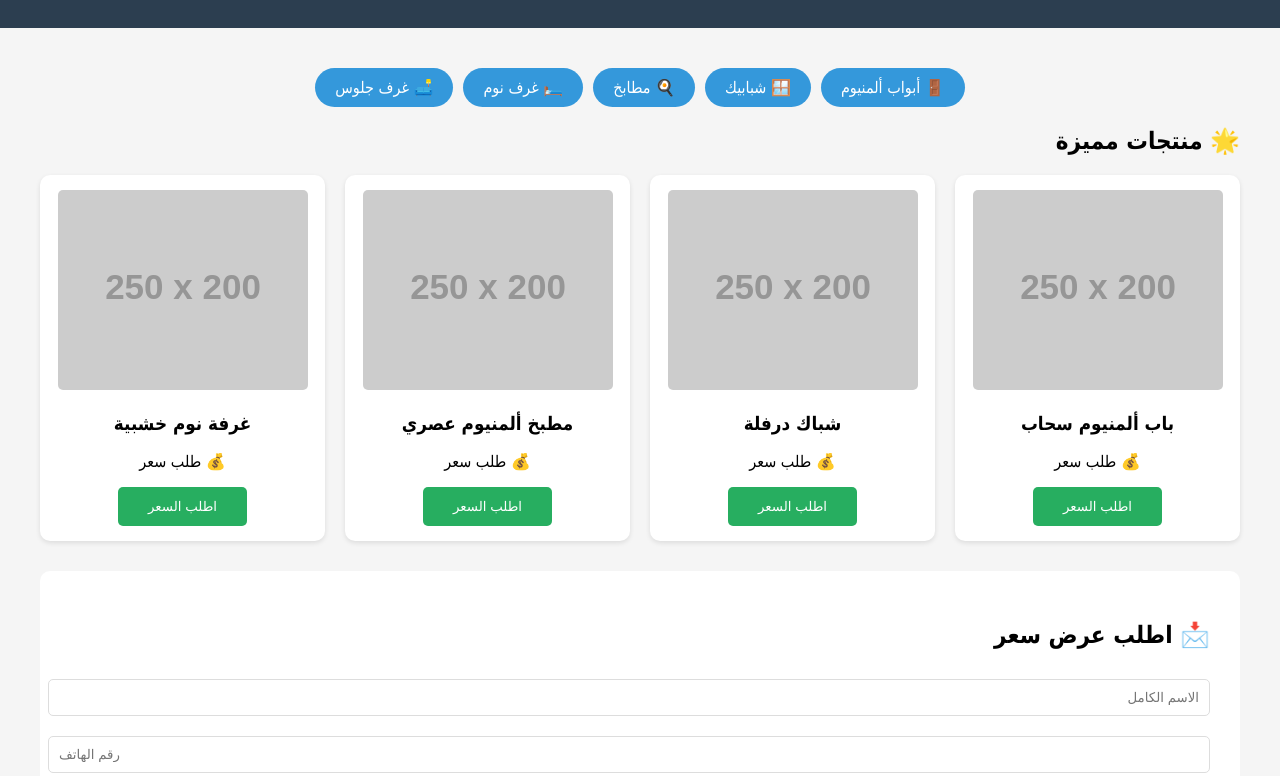
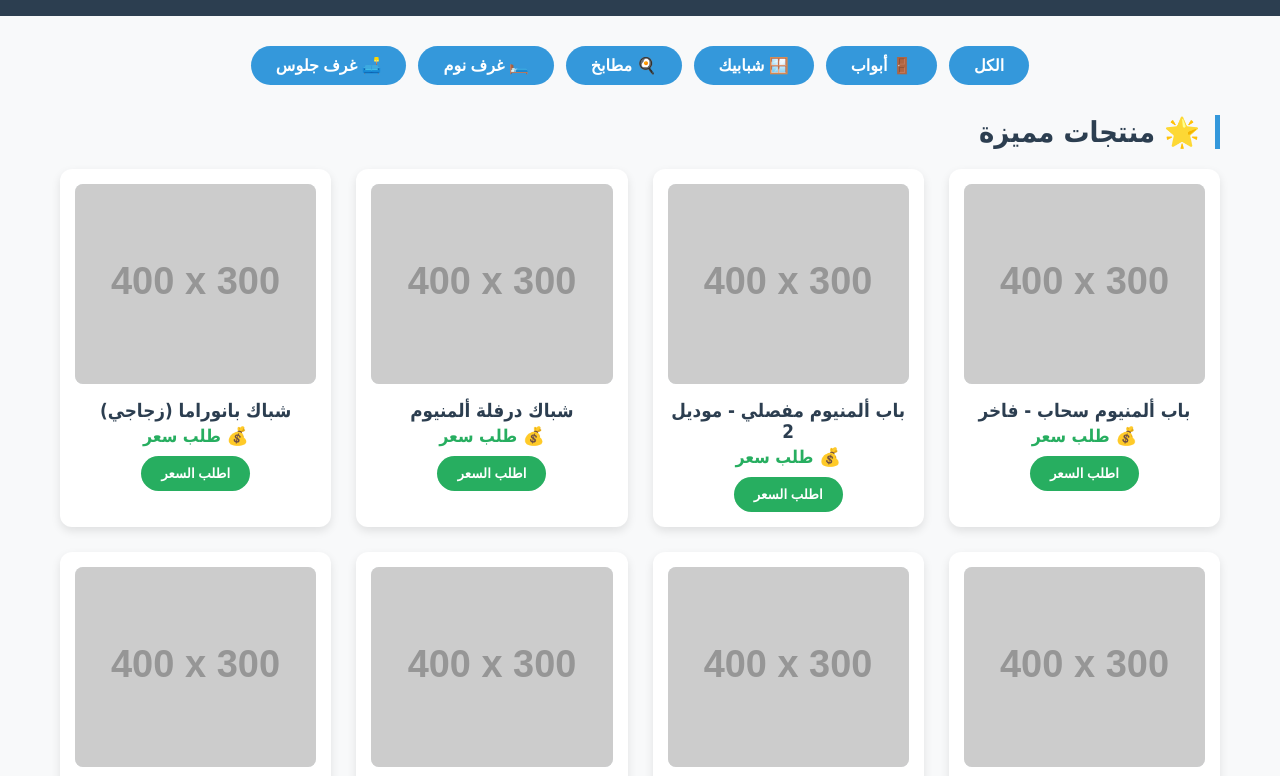
Before and after one commit to hani-hg/Modern-Exhibition, a plain HTML site: page index.html in a window 1280 px wide. Shown: the part 91-867 px from the top of the page. Drawn offline with Linux system fonts and the light colour scheme; placeholder pictures from the web are drawn by us.

Commit message:
Update index.html

```diff
--- a/index.html
+++ b/index.html
@@ -5,31 +5,51 @@
     <meta name="viewport" content="width=device-width, initial-scale=1.0">
     <title>معرض الأثاث العصري</title>
     <style>
-        /* تنسيقات عامة */
-        body { font-family: 'Tahoma', sans-serif; margin: 0; background: #f5f5f5; direction: rtl; }
-        .container { max-width: 1200px; margin: auto; padding: 20px; }
+        * { margin: 0; padding: 0; box-sizing: border-box; }
+        body { font-family: 'Tahoma', Arial, sans-serif; background: #f8f9fa; direction: rtl; }
+        .container { max-width: 1200px; margin: auto; padding: 0 20px; }
 
-        /* الشعار والقائمة */
-        .header { background: #2c3e50; color: white; padding: 15px 0; text-align: center; }
-        .header h1 { margin: 0; font-size: 2em; }
+        /* الهيدر */
+        .header { background: #2c3e50; color: #fff; padding: 20px 0; text-align: center; }
+        .header h1 { font-size: 2.2rem; margin-bottom: 5px; }
+        .header p { font-size: 1.1rem; opacity: 0.8; }
 
-        /* أقسام المنتجات */
-        .categories { display: flex; flex-wrap: wrap; justify-content: center; gap: 10px; margin: 20px 0; }
-        .cat-btn { background: #3498db; color: white; padding: 10px 20px; border-radius: 30px; text-decoration: none; }
+        /* أزرار الأقسام */
+        .categories { display: flex; flex-wrap: wrap; justify-content: center; gap: 12px; margin: 30px 0; }
+        .cat-btn { background: #3498db; color: #fff; padding: 10px 25px; border-radius: 30px; text-decoration: none; font-weight: bold; transition: 0.3s; border: none; cursor: pointer; font-size: 1rem; }
+        .cat-btn:hover { background: #2980b9; transform: scale(1.05); }
 
         /* شبكة المنتجات */
-        .products { display: grid; grid-template-columns: repeat(auto-fill, minmax(250px, 1fr)); gap: 20px; }
-        .product-card { background: white; border-radius: 10px; padding: 15px; text-align: center; box-shadow: 0 2px 5px rgba(0,0,0,0.1); }
-        .product-card img { max-width: 100%; height: 200px; object-fit: cover; border-radius: 5px; }
+        .section-title { font-size: 1.8rem; margin: 30px 0 20px; color: #2c3e50; border-right: 5px solid #3498db; padding-right: 15px; }
+        .products { display: grid; grid-template-columns: repeat(auto-fill, minmax(250px, 1fr)); gap: 25px; }
+        .product-card { background: #fff; border-radius: 12px; padding: 15px; text-align: center; box-shadow: 0 4px 10px rgba(0,0,0,0.1); transition: 0.3s; }
+        .product-card:hover { transform: translateY(-5px); box-shadow: 0 6px 20px rgba(0,0,0,0.15); }
+        .product-card img { width: 100%; height: 200px; object-fit: cover; border-radius: 8px; background: #e9ecef; }
+        .product-card h3 { margin: 12px 0 5px; color: #2c3e50; }
+        .product-card p { color: #27ae60; font-weight: bold; font-size: 1.1rem; }
+        .btn { background: #27ae60; color: #fff; border: none; padding: 10px 20px; border-radius: 30px; cursor: pointer; font-weight: bold; transition: 0.3s; margin-top: 10px; }
+        .btn:hover { background: #219a52; transform: scale(1.02); }
 
         /* نموذج الاتصال */
-        .contact-form { background: white; padding: 30px; border-radius: 10px; margin-top: 30px; }
-        input, textarea { width: 100%; padding: 10px; margin: 10px 0; border: 1px solid #ddd; border-radius: 5px; }
-        .btn { background: #27ae60; color: white; padding: 12px 30px; border: none; border-radius: 5px; cursor: pointer; }
+        .contact-form { background: #fff; padding: 30px; border-radius: 12px; margin: 40px 0; box-shadow: 0 4px 10px rgba(0,0,0,0.1); }
+        .contact-form h2 { margin-bottom: 20px; color: #2c3e50; }
+        .contact-form input, .contact-form textarea { width: 100%; padding: 12px; margin: 8px 0; border: 1px solid #ced4da; border-radius: 8px; font-size: 1rem; }
+        .contact-form button { width: 100%; padding: 14px; font-size: 1.1rem; }
+
+        /* الفوتر */
+        .footer { background: #2c3e50; color: #fff; text-align: center; padding: 20px; margin-top: 30px; }
+        .footer a { color: #3498db; text-decoration: none; }
+
+        /* توافق مع الجوال */
+        @media (max-width: 600px) {
+            .header h1 { font-size: 1.6rem; }
+            .products { grid-template-columns: 1fr; }
+        }
     </style>
 </head>
 <body>
 
+<!-- الهيدر -->
 <div class="header">
     <h1>🛋️ معرض الأثاث العصري</h1>
     <p>أبواب · شبابيك · مطابخ · غرف نوم</p>
@@ -37,25 +57,24 @@
 
 <div class="container">
 
-    <!-- أقسام المنتجات -->
+    <!-- أزرار الأقسام -->
     <div class="categories">
-        <a href="#" class="cat-btn">🚪 أبواب ألمنيوم</a>
-        <a href="#" class="cat-btn">🪟 شبابيك</a>
-        <a href="#" class="cat-btn">🍳 مطابخ</a>
-        <a href="#" class="cat-btn">🛏️ غرف نوم</a>
-        <a href="#" class="cat-btn">🛋️ غرف جلوس</a>
+        <button class="cat-btn" onclick="filterProducts('all')">الكل</button>
+        <button class="cat-btn" onclick="filterProducts('doors')">🚪 أبواب</button>
+        <button class="cat-btn" onclick="filterProducts('windows')">🪟 شبابيك</button>
+        <button class="cat-btn" onclick="filterProducts('kitchens')">🍳 مطابخ</button>
+        <button class="cat-btn" onclick="filterProducts('bedrooms')">🛏️ غرف نوم</button>
+        <button class="cat-btn" onclick="filterProducts('living')">🛋️ غرف جلوس</button>
     </div>
 
     <!-- عرض المنتجات -->
-    <h2>🌟 منتجات مميزة</h2>
-    <div class="products" id="productList">
-        <!-- سيتم إضافة المنتجات هنا بواسطة JavaScript -->
-    </div>
+    <h2 class="section-title">🌟 منتجات مميزة</h2>
+    <div class="products" id="productList"></div>
 
     <!-- نموذج طلب عرض سعر -->
-    <div class="contact-form">
+    <div class="contact-form" id="contact">
         <h2>📩 اطلب عرض سعر</h2>
-        <form id="contactForm">
+        <form onsubmit="event.preventDefault(); alert('تم إرسال طلبك، سنتواصل معك قريباً 📞');">
             <input type="text" placeholder="الاسم الكامل" required>
             <input type="tel" placeholder="رقم الهاتف" required>
             <input type="text" placeholder="المنتج المطلوب">
@@ -66,27 +85,51 @@
 
 </div>
 
+<!-- الفوتر -->
+<div class="footer">
+    <p>© 2026 معرض الأثاث العصري - جميع الحقوق محفوظة</p>
+    <p>للتواصل: <a href="mailto:info@example.com">info@example.com</a></p>
+</div>
+
 <script>
-    // قائمة المنتجات (يمكنك تعديلها)
-    const products = [
-        { name: 'باب ألمنيوم سحاب', price: 'طلب سعر', image: 'https://via.placeholder.com/250x200/3498db/fff?text=باب+ألمنيوم' },
-        { name: 'شباك درفلة', price: 'طلب سعر', image: 'https://via.placeholder.com/250x200/2ecc71/fff?text=شباك' },
-        { name: 'مطبخ ألمنيوم عصري', price: 'طلب سعر', image: 'https://via.placeholder.com/250x200/e67e22/fff?text=مطبخ' },
-        { name: 'غرفة نوم خشبية', price: 'طلب سعر', image: 'https://via.placeholder.com/250x200/9b59b6/fff?text=غرفة+نوم' }
+    // قائمة المنتجات (استبدل الروابط والبيانات حسب رغبتك)
+    const allProducts = [
+        { id: 1, name: 'باب ألمنيوم سحاب - فاخر', category: 'doors', price: 'طلب سعر', image: 'https://placehold.co/400x300/3498db/fff?text=باب+سحاب' },
+        { id: 2, name: 'باب ألمنيوم مفصلي - موديل 2', category: 'doors', price: 'طلب سعر', image: 'https://placehold.co/400x300/2ecc71/fff?text=باب+مفصلي' },
+        { id: 3, name: 'شباك درفلة ألمنيوم', category: 'windows', price: 'طلب سعر', image: 'https://placehold.co/400x300/e67e22/fff?text=شباك+درفلة' },
+        { id: 4, name: 'شباك بانوراما (زجاجي)', category: 'windows', price: 'طلب سعر', image: 'https://placehold.co/400x300/9b59b6/fff?text=شباك+بانوراما' },
+        { id: 5, name: 'مطبخ ألمنيوم عصري', category: 'kitchens', price: 'طلب سعر', image: 'https://placehold.co/400x300/e74c3c/fff?text=مطبخ+عصري' },
+        { id: 6, name: 'مطبخ خشبي - كلاسيك', category: 'kitchens', price: 'طلب سعر', image: 'https://placehold.co/400x300/f39c12/fff?text=مطبخ+كلاسيك' },
+        { id: 7, name: 'غرفة نوم خشبية - موديل أنيق', category: 'bedrooms', price: 'طلب سعر', image: 'https://placehold.co/400x300/1abc9c/fff?text=غرفة+نوم' },
+        { id: 8, name: 'غرفة نوم ألمنيوم - عصرية', category: 'bedrooms', price: 'طلب سعر', image: 'https://placehold.co/400x300/34495e/fff?text=غرفة+نوم+عصرية' },
+        { id: 9, name: 'غرفة جلوس - فاخرة', category: 'living', price: 'طلب سعر', image: 'https://placehold.co/400x300/8e44ad/fff?text=غرفة+جلوس' },
+        { id: 10, name: 'طقم سفرة - مودرن', category: 'living', price: 'طلب سعر', image: 'https://placehold.co/400x300/16a085/fff?text=سفرة' }
     ];
 
-    // عرض المنتجات في الصفحة
-    const container = document.getElementById('productList');
-    products.forEach(p => {
-        container.innerHTML += `
+    // دالة عرض المنتجات حسب التصنيف
+    function displayProducts(category = 'all') {
+        const container = document.getElementById('productList');
+        const filtered = category === 'all' ? allProducts : allProducts.filter(p => p.category === category);
+
+        container.innerHTML = filtered.map(p => `
             <div class="product-card">
                 <img src="${p.image}" alt="${p.name}">
                 <h3>${p.name}</h3>
                 <p>💰 ${p.price}</p>
-                <button class="btn" onclick="alert('سيتم التواصل معك قريباً')">اطلب السعر</button>
+                <button class="btn" onclick="alert('سيتم التواصل معك لتقديم عرض سعر للـ ${p.name} 📞')">اطلب السعر</button>
             </div>
-        `;
-    });
+        `).join('');
+    }
+
+    // دالة التصفية عند الضغط على الأزرار
+    function filterProducts(category) {
+        displayProducts(category);
+        // التمرير إلى قسم المنتجات
+        document.querySelector('.section-title').scrollIntoView({ behavior: 'smooth' });
+    }
+
+    // عرض جميع المنتجات عند تحميل الصفحة
+    displayProducts('all');
 </script>
 
 </body>
```
